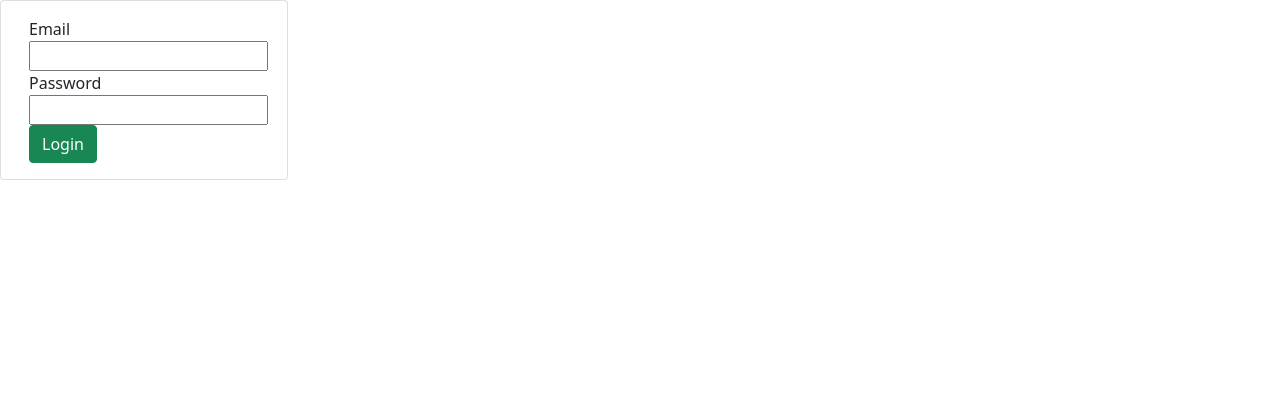
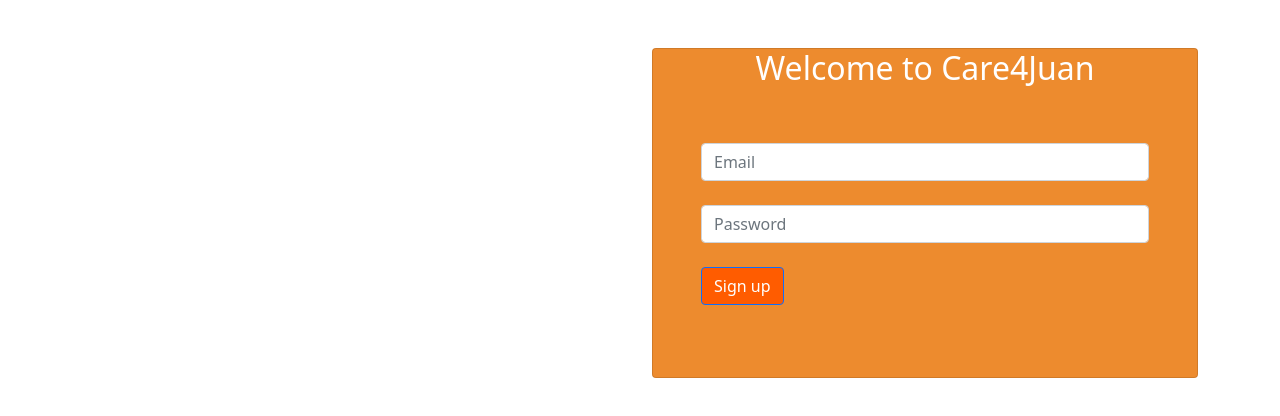
Before and after one commit to mrvnjr/care4juan, an Angular app in the folder care4juan/: page /login in a window 1280 px wide. Shown: the top 416 px of the page. Built offline with nearby package versions, Linux system fonts and the light colour scheme.

Commit message:
login form

```diff
--- a/care4juan/src/app/login/login.component.css
+++ b/care4juan/src/app/login/login.component.css
@@ -0,0 +1,9 @@
+
+    .bg-glass {
+      background-color: hsla(29, 85%, 51%, 0.9) !important;
+      backdrop-filter: saturate(200%) blur(25px) opacity(60%);
+
+    }
+    .btn-primary{
+      background-color: #FF5C00;
+    }
--- a/care4juan/src/app/login/login.component.html
+++ b/care4juan/src/app/login/login.component.html
@@ -1,26 +1,35 @@
-<div class="card"style="width: 18rem;">
-  <div class="card-body" >
-    <div ng-app="myApp" ng-controller="myController" class="container">
-      <form action="" name="login">
-        <div class="login-container">
-          <div class="col-md-12">
-            <div class="form-group">
-              <label for="email">Email</label>
-                <input type="email" name="email" required>
-            </div>
-          </div>
-          <div class="col-md-12">
-            <div class="form-group">
-              <label for="password">Password</label>
-                <input type="password" name="password" required>
-            </div>
-          </div>
-          <div class="form-group">
-            <button ng-click="authenticate()" ng-disabled="myForm.$invalid" class="btn btn-success pull-right">Login</button>
+<!-- Section: Design Block -->
+<main>
+<section class=""  >
+  <div class="container text-center text-lg-start my-5">
+    <div class="row align-items-center mb-5">
+      <div class="col-lg-6 mb-5 mb-lg-0" style="z-index: 10">
+      </div>
+      <div class="col-lg-6 mb-5 mb-lg-0 position-relative">
+        <div class="card bg-glass btn-group">
+          <h2 class="text-center text-white">Welcome to Care4Juan</h2>
+          <div class="card-body px-4 py-5 px-md-5">
+            <form>
+              <!-- Email input -->
+              <div class="form-outline mb-4">
+                <input type="email" id="form3Example3" class="form-control" placeholder="Email" />
+              </div>
+
+              <!-- Password input -->
+              <div class="form-outline mb-4">
+                <input type="password" id="form3Example4" class="form-control" placeholder="Password"/>
+              </div>
+
+                 <!-- Submit button -->
+              <button type="submit" class="btn btn-primary btn-block  mb-4">
+                Sign up
+              </button>
+
+            </form>
           </div>
         </div>
-      </form>
+      </div>
     </div>
-
   </div>
-</div>
+</section>
+</main>
```
Also changed, not shown: care4juan/package.json (line endings or trailing spaces), care4juan/src/assets/bg.jpg (added), 1 other file (tests, documents, lock files or other folders).
